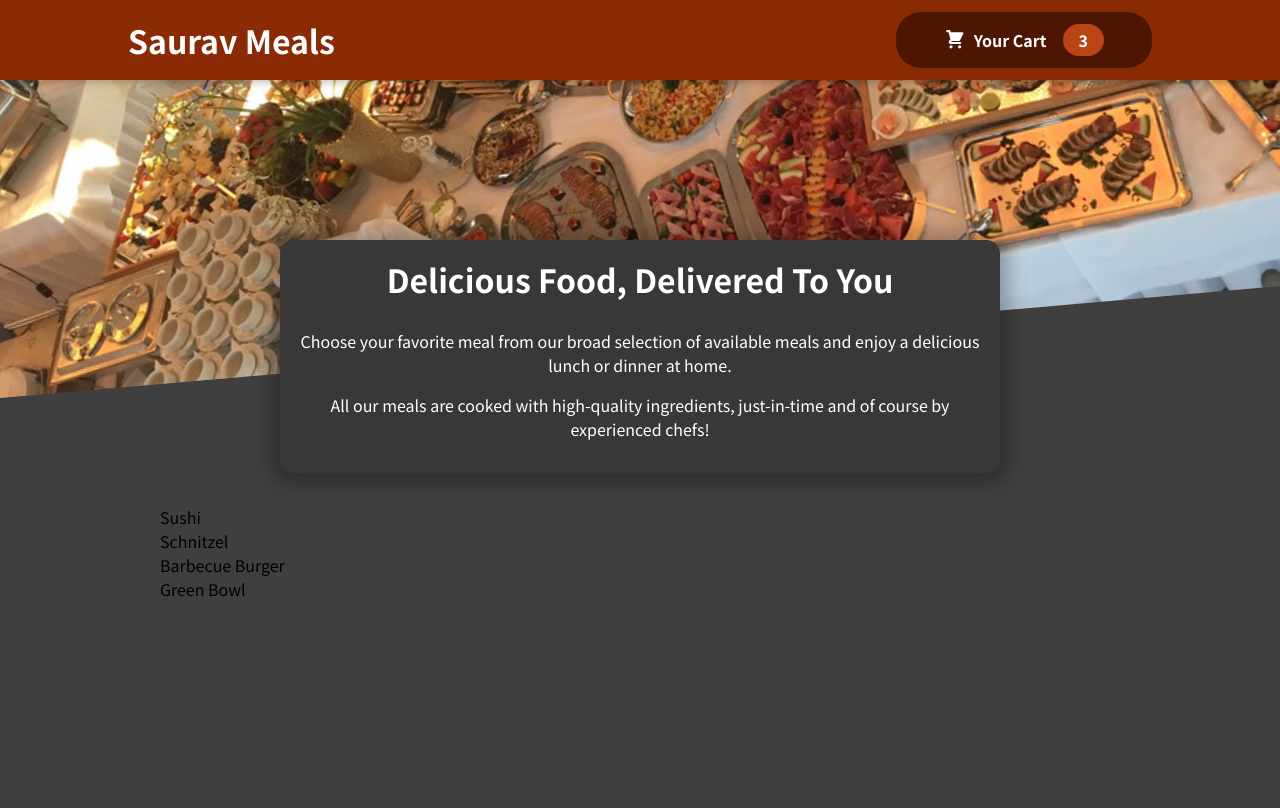
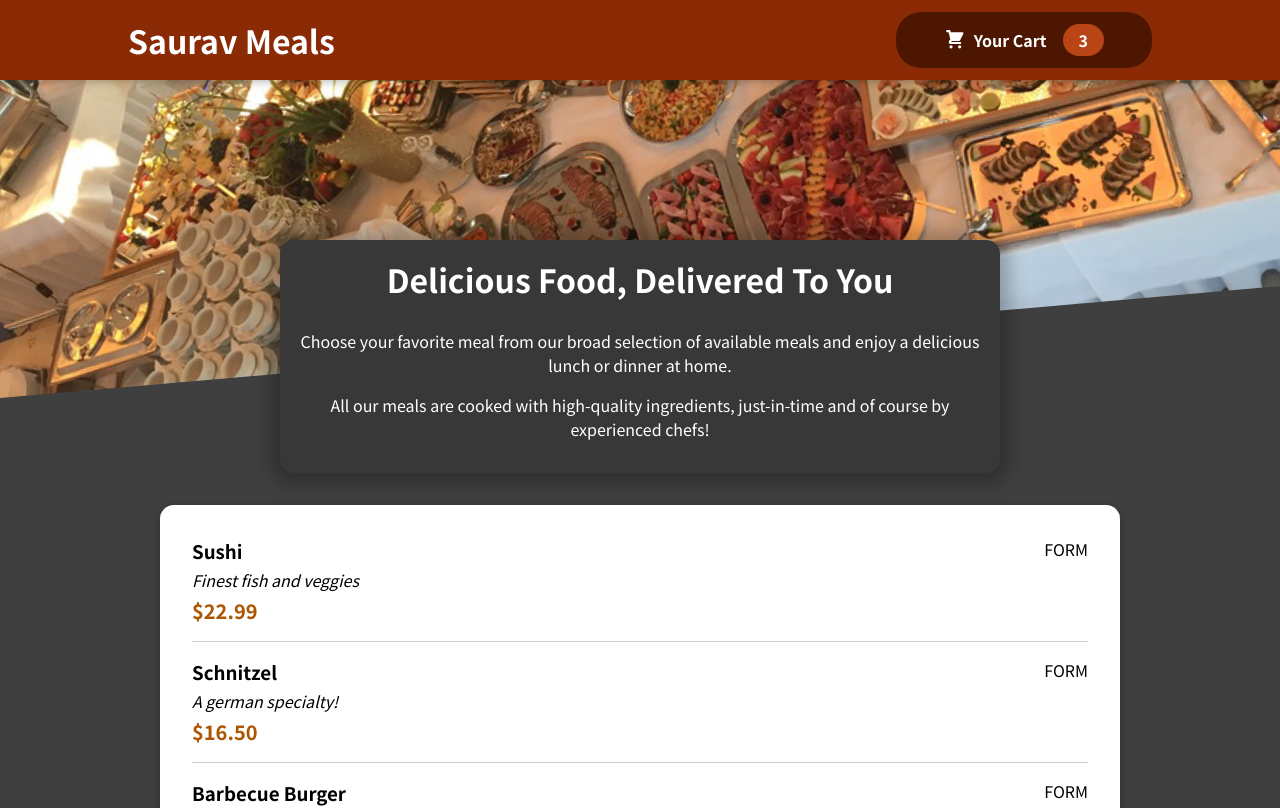
Before and after one commit to sauravk-drupalchamp/foodOrdering, a React (Create React App) app: page / in a window 1280 px wide. Shown: the top 808 px of the page. Built offline with nearby package versions, Linux system fonts and the light colour scheme.

Commit message:
Added card component

```diff
--- a/src/components/Meals/AvailableMeals.jsx
+++ b/src/components/Meals/AvailableMeals.jsx
@@ -1,4 +1,7 @@
+import Card from '../UI/Card';
+import MealItem from './MealItem/MealItem';
 import classes from './AvailableMeals.module.css';
+
 
 const DUMMY_MEALS = [
   {
@@ -28,11 +31,19 @@
 ];
 
 const AvailableMeals = () => {
-  const mealsList = DUMMY_MEALS.map((meal) => <li>{meal.name}</li>);
+  const mealsList = DUMMY_MEALS.map((meal) =>
+    <MealItem
+    name={meal.name}
+    description={meal.description}
+    price={meal.price}
+    />
+  );
 
   return (
     <section className={classes.meals}>
-      <ul>{mealsList}</ul>
+      <Card>
+        <ul>{mealsList}</ul>
+      </Card>
     </section>
   );
 };
--- /dev/null
+++ b/src/components/Meals/MealItem.module.css
@@ -0,0 +1,22 @@
+.meal {
+  display: flex;
+  justify-content: space-between;
+  margin: 1rem;
+  padding-bottom: 1rem;
+  border-bottom: 1px solid #ccc;
+}
+
+.meal h3 {
+  margin: 0 0 0.25rem 0;
+}
+
+.description {
+  font-style: italic;
+}
+
+.price {
+  margin-top: 0.25rem;
+  font-weight: bold;
+  color: #ad5502;
+  font-size: 1.25rem;
+}
--- /dev/null
+++ b/src/components/Meals/MealItem/MealItem.jsx
@@ -0,0 +1,21 @@
+import MealItemForm from './MealItemForm';
+import classes from './MealItem.module.css';
+
+const MealItem = (props) => {
+  const price = `$${props.price.toFixed(2)}`;
+
+  return (
+    <li className={classes.meal}>
+      <div>
+        <h3>{props.name}</h3>
+        <div className={classes.description}>{props.description}</div>
+        <div className={classes.price}>{price}</div>
+      </div>
+      <div>
+          <MealItemForm />
+      </div>
+    </li>
+  );
+};
+
+export default MealItem;
--- /dev/null
+++ b/src/components/Meals/MealItem/MealItem.module.css
@@ -0,0 +1,22 @@
+.meal {
+  display: flex;
+  justify-content: space-between;
+  margin: 1rem;
+  padding-bottom: 1rem;
+  border-bottom: 1px solid #ccc;
+}
+
+.meal h3 {
+  margin: 0 0 0.25rem 0;
+}
+
+.description {
+  font-style: italic;
+}
+
+.price {
+  margin-top: 0.25rem;
+  font-weight: bold;
+  color: #ad5502;
+  font-size: 1.25rem;
+}
--- /dev/null
+++ b/src/components/Meals/MealItem/MealItemForm.jsx
@@ -0,0 +1,11 @@
+import React from 'react'
+
+function MealItemForm() {
+    return (
+        <div>
+            FORM
+        </div>
+    )
+}
+
+export default MealItemForm;
--- /dev/null
+++ b/src/components/UI/Card.jsx
@@ -0,0 +1,7 @@
+import classes from './Card.module.css';
+
+const Card = props => {
+  return <div className={classes.card}>{props.children}</div>
+};
+
+export default Card;
--- /dev/null
+++ b/src/components/UI/Card.module.css
@@ -0,0 +1,6 @@
+.card {
+  padding: 1rem;
+  box-shadow: 0 2px 8px rgba(0, 0, 0, 0.25);
+  border-radius: 14px;
+  background-color: white;
+}
```
Also changed, not shown: 1 other file (tests, documents, lock files or other folders).
